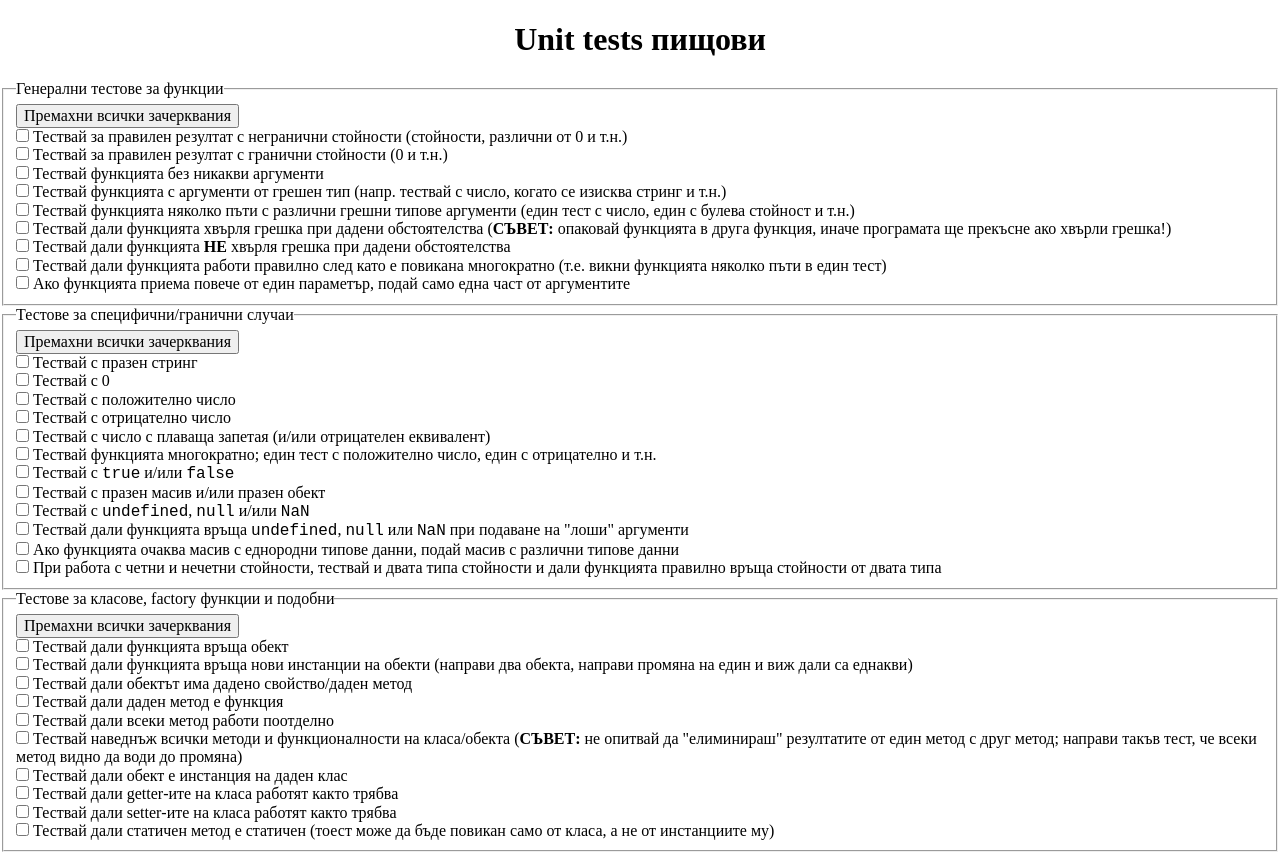
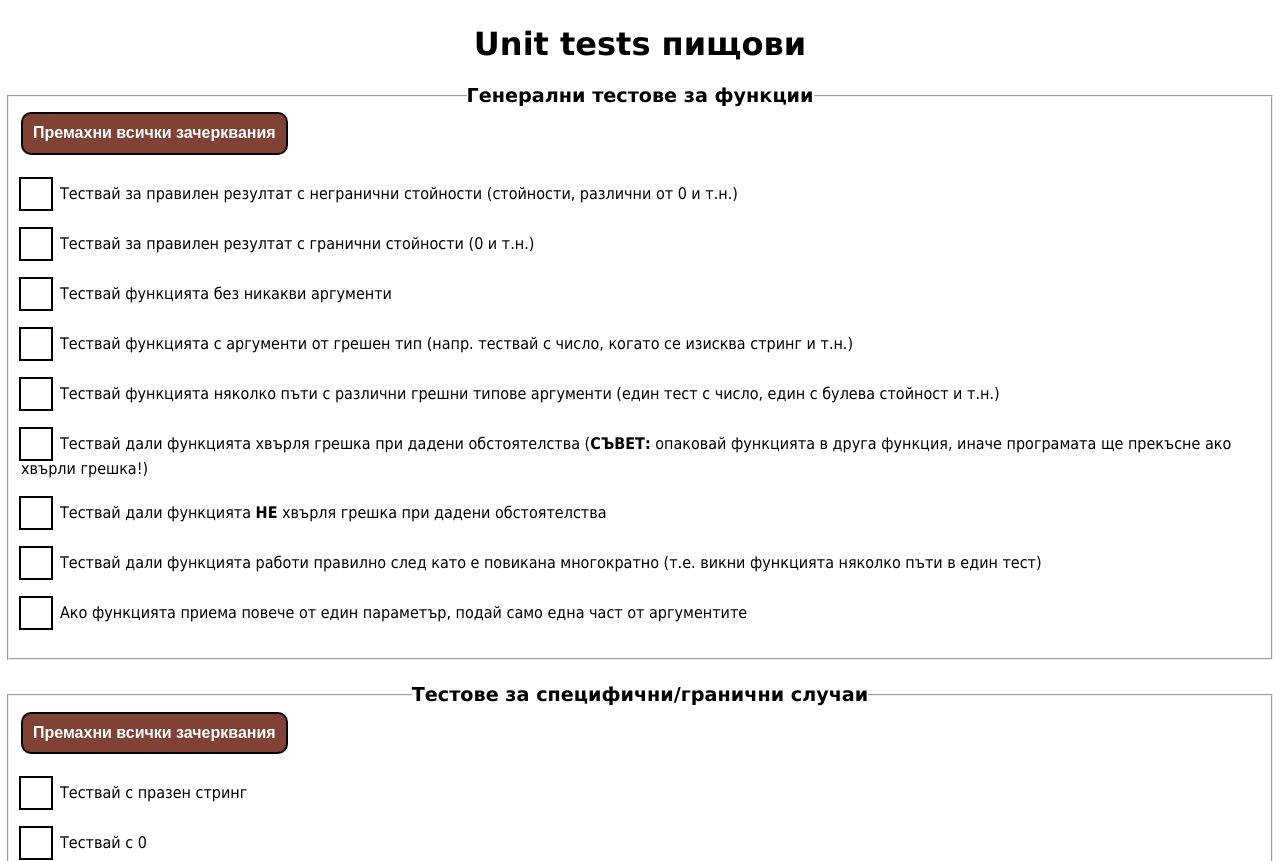
Before and after one commit to RyotaMitaraiWeb/Unit-Tests-Checklist, a plain HTML site: page index.html in a window 1280 px wide. Shown: the top 861 px of the page. Drawn offline with nearby package versions, Linux system fonts and the light colour scheme.

Commit message:
style the tool

```diff
--- a/styles.scss
+++ b/styles.scss
@@ -2,15 +2,79 @@
     box-sizing: border-box;
 }
 
-input[type="checkbox"] {
-    font-size: 2rem;
+body {
+    padding: 5px;
 }
 
-input[type="checkbox"]:checked ~ label {
-    color: green;
-    text-decoration: line-through;
+div.group {
+    margin-bottom: 20px;
 }
 
-h1 {
+form {
+    margin-bottom: 1.5em;
+}
+
+input[type="checkbox"] {
+    width: 30px;
+    height: 30px;
+    -webkit-appearance: none;
+    -moz-appearance: none;
+    -o-appearance: none;
+    appearance: none;
+    outline: 2px solid black;
+    box-shadow: none;
+    font-size: 1.5em;
     text-align: center;
+    color: green;
+    cursor: pointer;
+    &:checked::after {
+        content: "\2713";
+    }
+
+    &:checked {
+        background: rgba(237, 237, 237, 0.81);
+    }
 }
+
+label {
+    cursor: pointer;
+    font-family: Tahoma, sans-serif;
+    padding-left: 5px;
+    input[type="checkbox"]:checked ~ & {
+        color: green;
+        text-decoration: line-through;
+    }
+}
+
+label,
+input[type="checkbox"] {
+    vertical-align: middle;
+}
+
+input[type="reset"] {
+    padding: 10px;
+    font-weight: bold;
+    color: white;
+    background: rgba(127, 66, 52, 1);
+    border-radius: 10px;
+    border: 2px solid black;
+    font-family: Arial, Helvetica, sans-serif;
+    margin-bottom: 1.5em;
+    cursor: pointer;
+    &:hover {
+        opacity: 0.8;
+    }
+}
+
+h1,
+legend {
+    text-align: center;
+    font-family: Verdana, Geneva, Tahoma, sans-serif;
+    font-weight: bold;
+}
+
+p,
+legend {
+    font-family: Verdana, Geneva, Tahoma, sans-serif;
+    font-size: 1.2rem;
+}
```
Also changed, not shown: styles.css, 1 other file.
